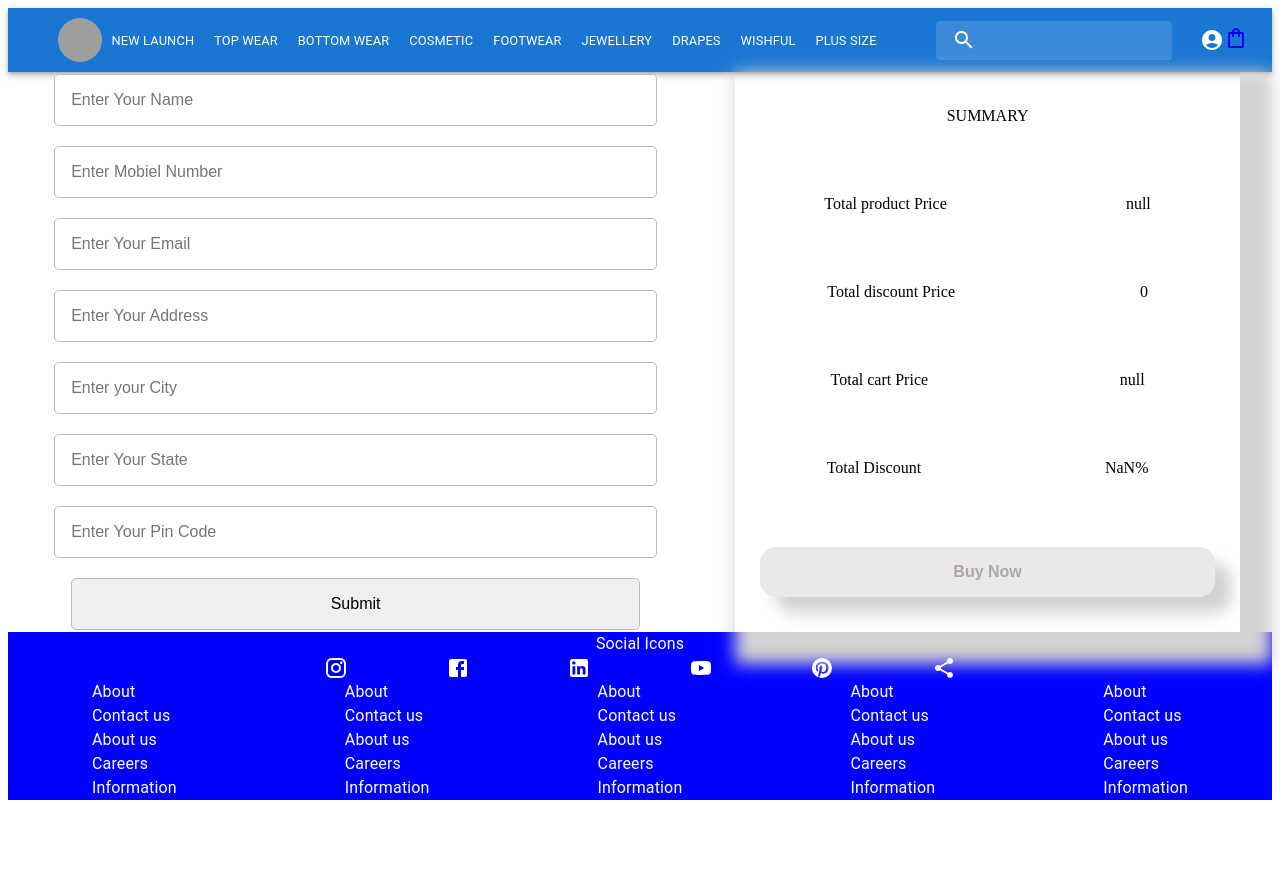
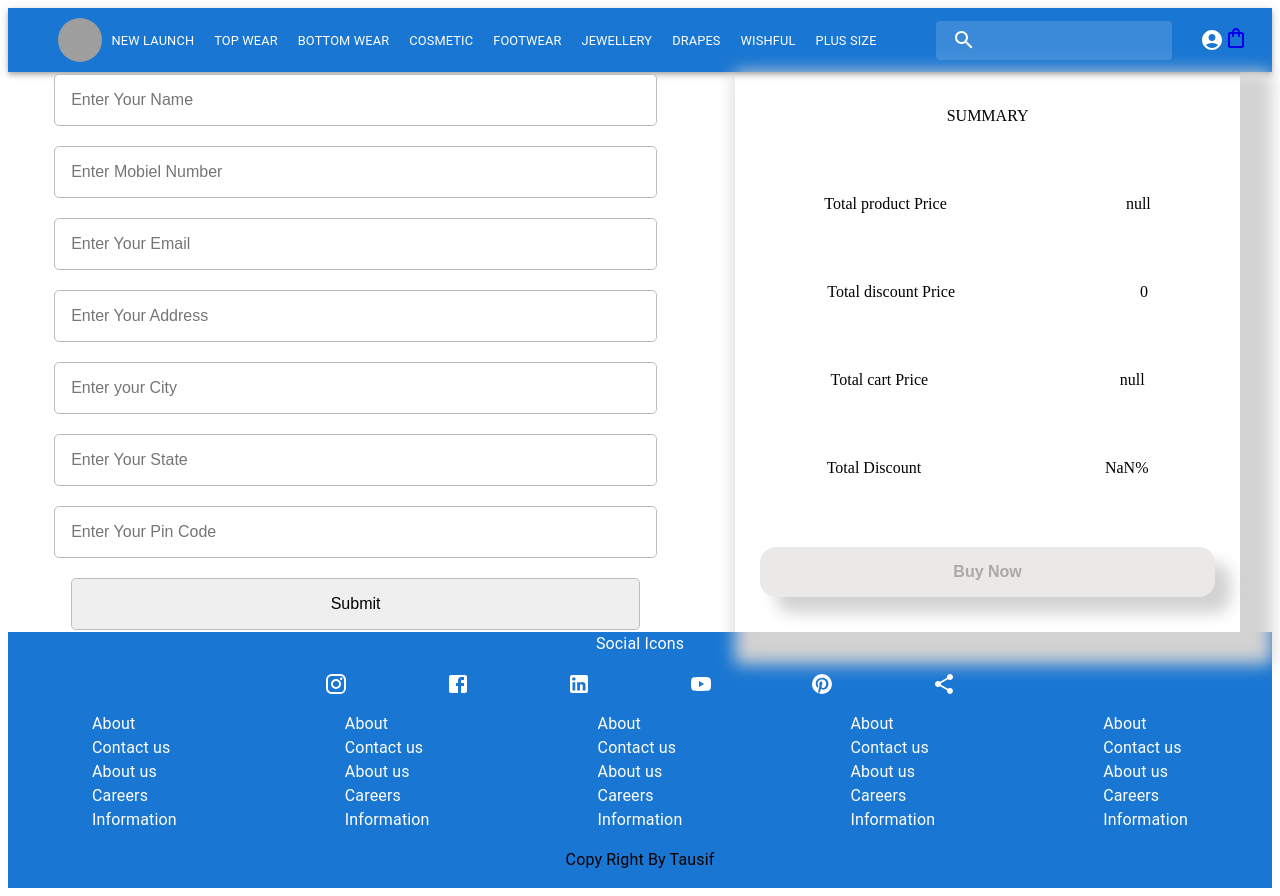
Before and after one commit to mdtausifwebs/clone_ecommerce_mern, a React (Create React App) app: page /buynow in a window 1280 px wide. Before the commit the page ends 808 px from the top, so only its background shows below. Built offline with nearby package versions, Linux system fonts and the light colour scheme; grey boxes are pictures that could not be loaded.

Commit message:
footer change

```diff
--- /dev/null
+++ b/src/components/Footer/CopyRight.jsx
@@ -0,0 +1,13 @@
+import React from 'react'
+import { Box, Typography } from "@mui/material"
+const CopyRight = () => {
+    return (
+        <Box sx={{ width: "100%", textAlign: "center", color: "black" }}>
+            <Box sx={{  textAlign: "center",padding:"1rem", margin: "auto" }}>
+                <Typography>Copy Right By Tausif</Typography>
+            </Box>
+        </Box>
+    )
+}
+
+export default CopyRight
--- a/src/components/Footer/Footer.jsx
+++ b/src/components/Footer/Footer.jsx
@@ -2,11 +2,13 @@ import React from 'react'
 import { Box } from "@mui/material"
 import SocialIcon from './SocialIcon'
 import FooterDetails from './FooterDetails'
+import CopyRight from './CopyRight'
 const Footer = () => {
   return (
-    <Box sx={{ width: "100%" ,backgroundColor:"blue" }}>
+    <Box sx={{ width: "100%" ,backgroundColor:"#1976D2" }}>
       <SocialIcon />
       <FooterDetails />
+      <CopyRight/>
     </Box>
   )
 }
--- a/src/components/Footer/SocialIcon.jsx
+++ b/src/components/Footer/SocialIcon.jsx
@@ -10,7 +10,7 @@ const SocialIcon = () => {
     return (
         <Box sx={{ width: "100%", textAlign: "center", color: "white" }}>
             <Typography>Social Icons</Typography>
-            <Box sx={{ display: "flex", justifyContent: "space-between", width: "50%", margin: "auto" }}>
+            <Box sx={{ display: "flex",padding:"1rem", justifyContent: "space-between", width: "50%", margin: "auto" }}>
                 <InstagramIcon />
                 <FacebookIcon />
                 <LinkedInIcon />
```
